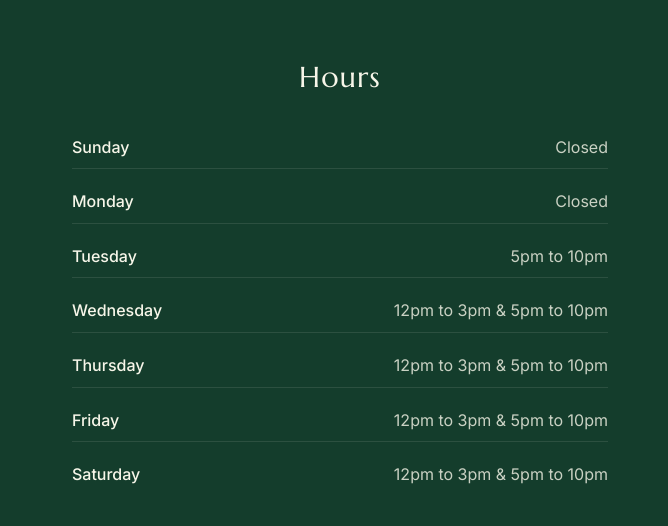
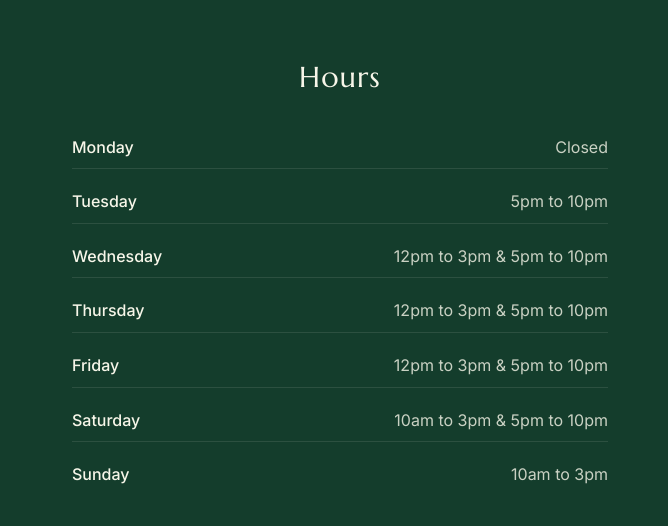
Before and after one commit to BurbankShirtface/lovage-new-site, a website: page index.html in a window 1280 px wide. Shown: the part 1820-2346 px from the top of the page, 0-668 px from the left. Drawn offline with Linux system fonts and the light colour scheme; no server answers.

Commit message:
opening hours update

```diff
--- a/index.html
+++ b/index.html
@@ -106,10 +106,7 @@
           <div class="contact-info">
             <h3>Hours</h3>
             <div class="hours-list">
-              <div class="hours-item">
-                <span class="day">Sunday</span>
-                <span class="time">Closed</span>
-              </div>
+
               <div class="hours-item">
                 <span class="day">Monday</span>
                 <span class="time">Closed</span>
@@ -132,7 +129,11 @@
               </div>
               <div class="hours-item">
                 <span class="day">Saturday</span>
-                <span class="time">12pm to 3pm & 5pm to 10pm</span>
+                <span class="time">10am to 3pm & 5pm to 10pm</span>
+              </div>
+              <div class="hours-item">
+                <span class="day">Sunday</span>
+                <span class="time">10am to 3pm</span>
               </div>
             </div>
           </div>
```
